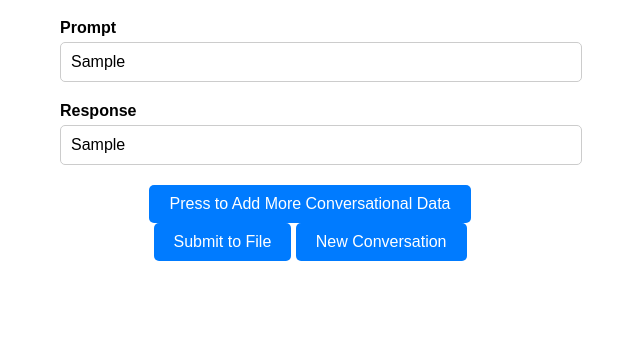
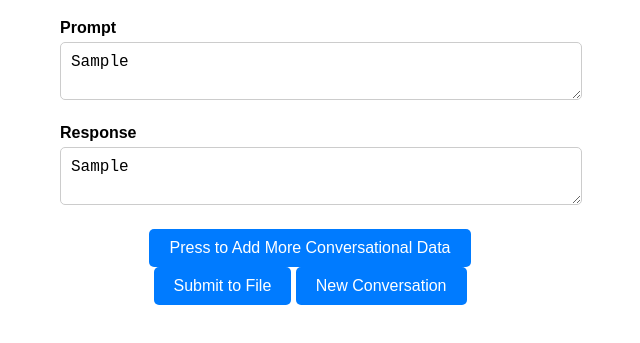
Before and after one commit to fredi-python/ConversationalDatasetCreator, a plain HTML site: page index.html in a window 1280 px wide. Both pictures are taken after typing "Sample", "Sample" into the empty fields and a click on the button "Submit to File". Shown: the part 81-424 px from the top of the page, without its empty margins (330-970 px from the left). Drawn offline with Linux system fonts and the light colour scheme; no server answers.

Commit message:
Update index.html

```diff
--- a/index.html
+++ b/index.html
@@ -28,7 +28,7 @@
             font-weight: bold;
         }
 
-        input[type="text"] {
+        textarea {
             width: 100%;
             padding: 10px;
             font-size: 16px;
@@ -63,12 +63,12 @@
 
         <div class="form-group">
             <label for="prompt">Prompt</label>
-            <input type="text" id="prompt">
+            <textarea id="prompt"></textarea>
         </div>
 
         <div class="form-group">
             <label for="response">Response</label>
-            <input type="text" id="response">
+            <textarea id="response"></textarea>
         </div>
 
         <div class="button-container">
@@ -89,7 +89,6 @@
 
                 var responseInput = document.getElementById('response').cloneNode(true);
                 responseInput.className = 'responseInput'; // Assign the class name
-
 
                 promptInput.value = '';
                 responseInput.value = '';
@@ -123,8 +122,8 @@
                 var formGroups = document.getElementsByClassName('form-group');
 
                 for (var i = 0; i < formGroups.length; i += 2) {
-                    var promptInput = formGroups[i].getElementsByTagName('input')[0].value;
-                    var responseInput = formGroups[i + 1].getElementsByTagName('input')[0].value;
+                    var promptInput = formGroups[i].getElementsByTagName('textarea')[0].value;
+                    var responseInput = formGroups[i + 1].getElementsByTagName('textarea')[0].value;
 
                     var conversation = `<human>: ${promptInput}\n<bot>: ${responseInput}`;
 
```
